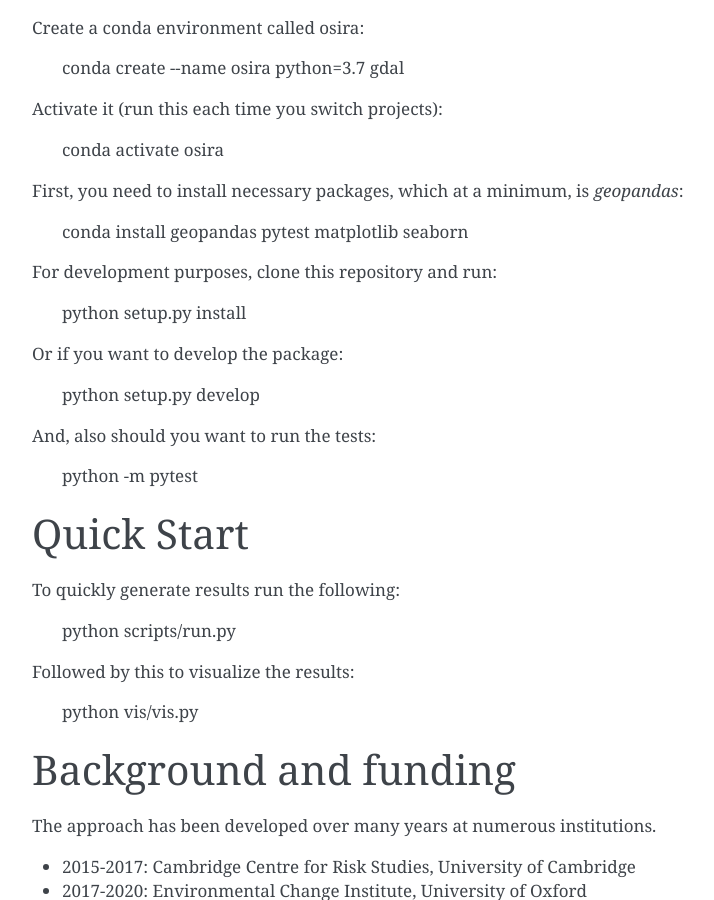
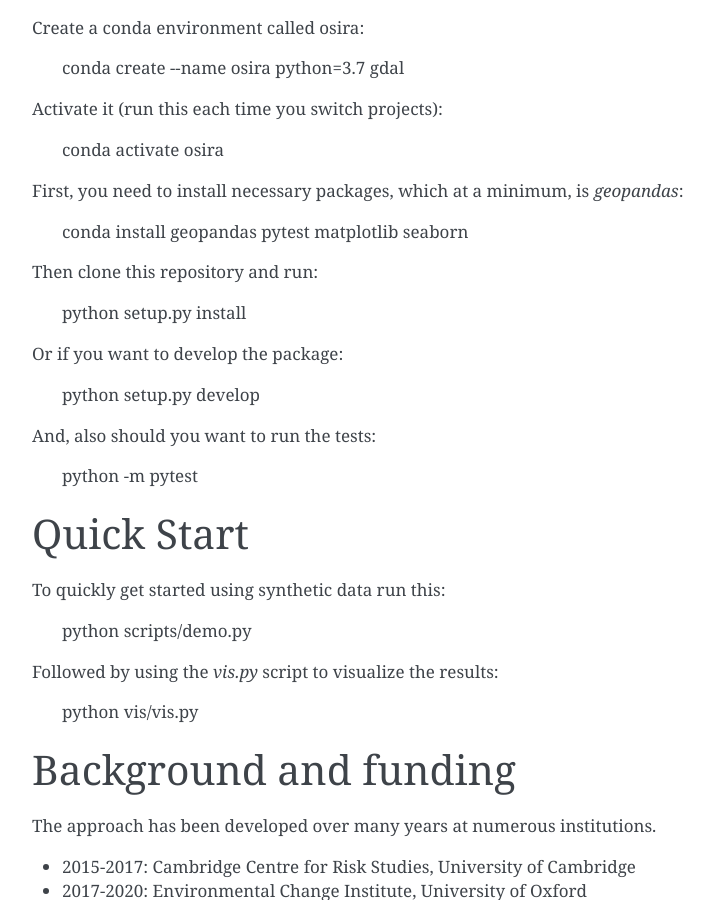
Before and after one commit to edwardoughton/osira, a Sphinx documentation site: the page built from docs/index.rst, in a window 1280 px wide and 900 px high, scrolled down 1223 px. Shown: the whole window, without its empty margins (388-1102 px from the left). Built offline with Sphinx 7.4.7, drawn with Linux system fonts in a browser that asks for light colours; pages that are not in the unit, such as notebooks, are missing from menus.

Commit message:
Update quick start

```diff
--- a/docs/index.rst
+++ b/docs/index.rst
@@ -80,7 +80,7 @@
 
     conda install geopandas pytest matplotlib seaborn
 
-For development purposes, clone this repository and run:
+Then clone this repository and run:
 
     python setup.py install
 
@@ -96,11 +96,11 @@
 Quick Start
 ===========
 
-To quickly generate results run the following:
+To quickly get started using synthetic data run this:
 
-    python scripts/run.py
+    python scripts/demo.py
 
-Followed by this to visualize the results:
+Followed by using the `vis.py` script to visualize the results:
 
     python vis/vis.py
 
```
Also changed, not shown: README.md (+16 -24 lines).
